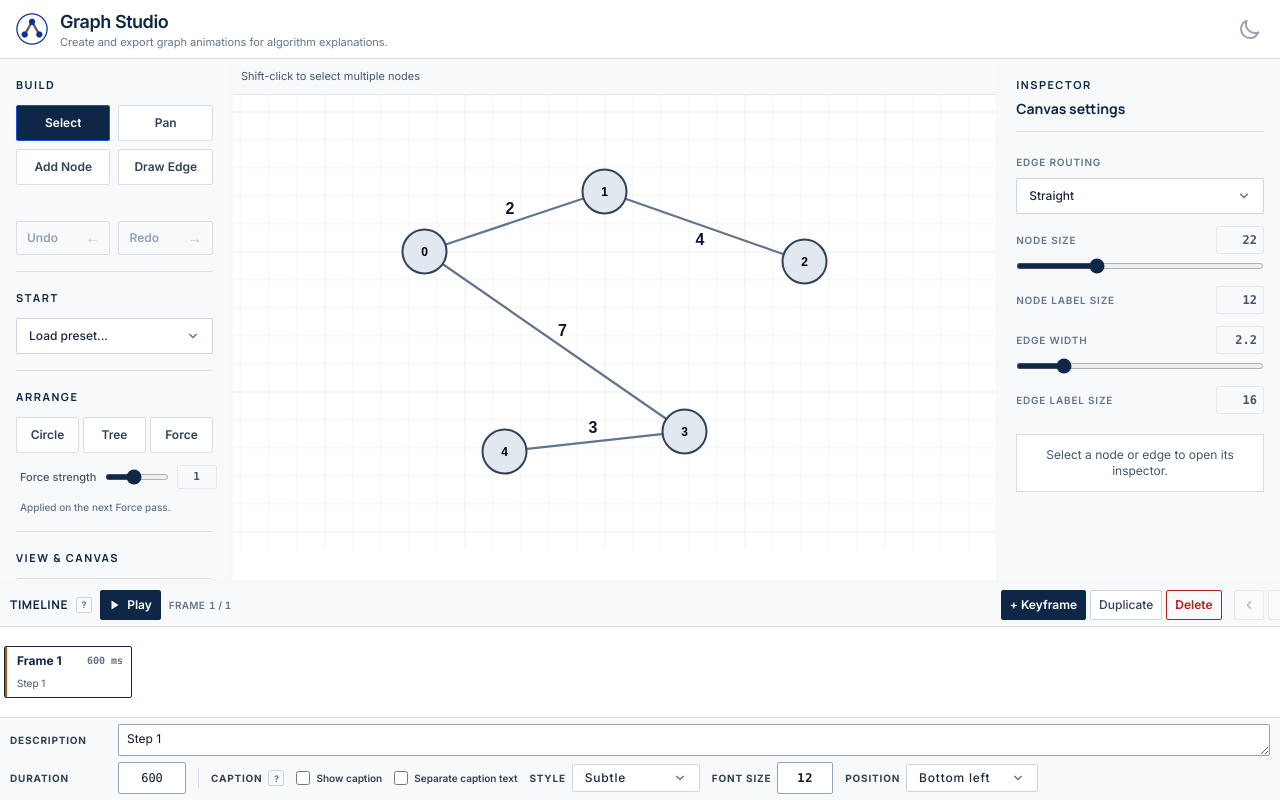
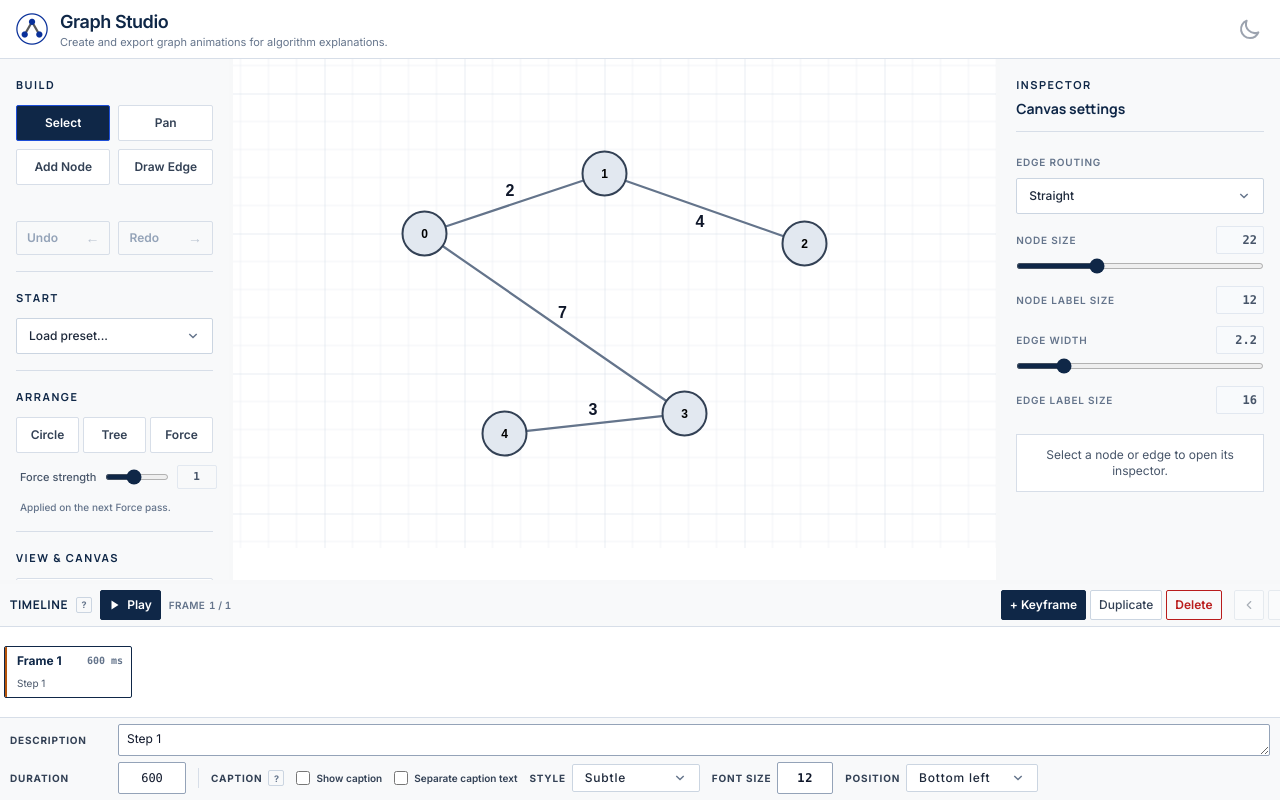
Before and after one commit to cpinitiative/graph-viz, a React (Vite) app: page / in a window 1280 px wide. Built offline with nearby package versions, Linux system fonts and the light colour scheme.

Commit message:
Remove persistent guidance above the graph canvas

```diff
--- a/src/components/visualizers/Graphs/graphStudio/GraphStudioLayout.jsx
+++ b/src/components/visualizers/Graphs/graphStudio/GraphStudioLayout.jsx
@@ -260,16 +260,11 @@ const MobileOverlay = ({ side, closeLabel, onClose, children }) => {
 
 const CanvasStage = ({ canvas, status, presenceRecovery, legendTruncated }) => (
   <div className="flex h-full min-h-0 flex-col">
-    <div className={canvasHudStackClass} data-testid="canvas-hud-stack">
-      <span className="my-auto min-w-0 flex-1 truncate pr-2 text-[11px] text-[#475569] dark:text-[#CBD5E1]">
-        {getModeGuidance(canvas)?.accessibleAction ??
-          getModeGuidance(canvas)?.action ??
-          'Shift-click to select multiple nodes'}
-      </span>
-      {Boolean(presenceRecovery?.entries?.length) && (
+    {Boolean(presenceRecovery?.entries?.length) && (
+      <div className={canvasHudStackClass} data-testid="canvas-hud-stack">
         <PresenceRecoveryAffordance recovery={presenceRecovery} />
-      )}
-    </div>
+      </div>
+    )}
     <div className="relative min-h-0 flex-1">
       <GraphCanvas {...canvas} />
     </div>
```
Also changed, not shown: 1 other file (tests, documents, lock files or other folders).
